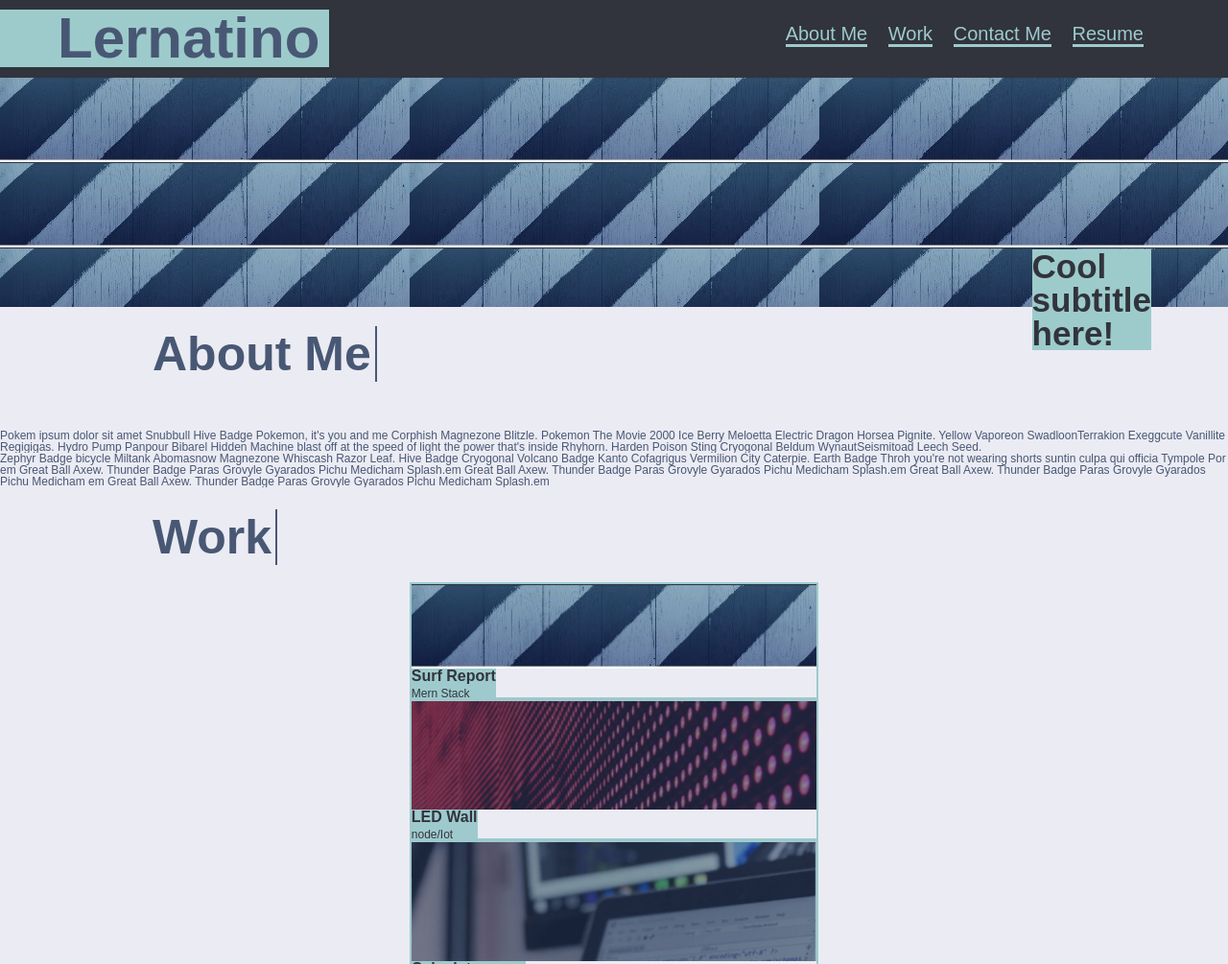
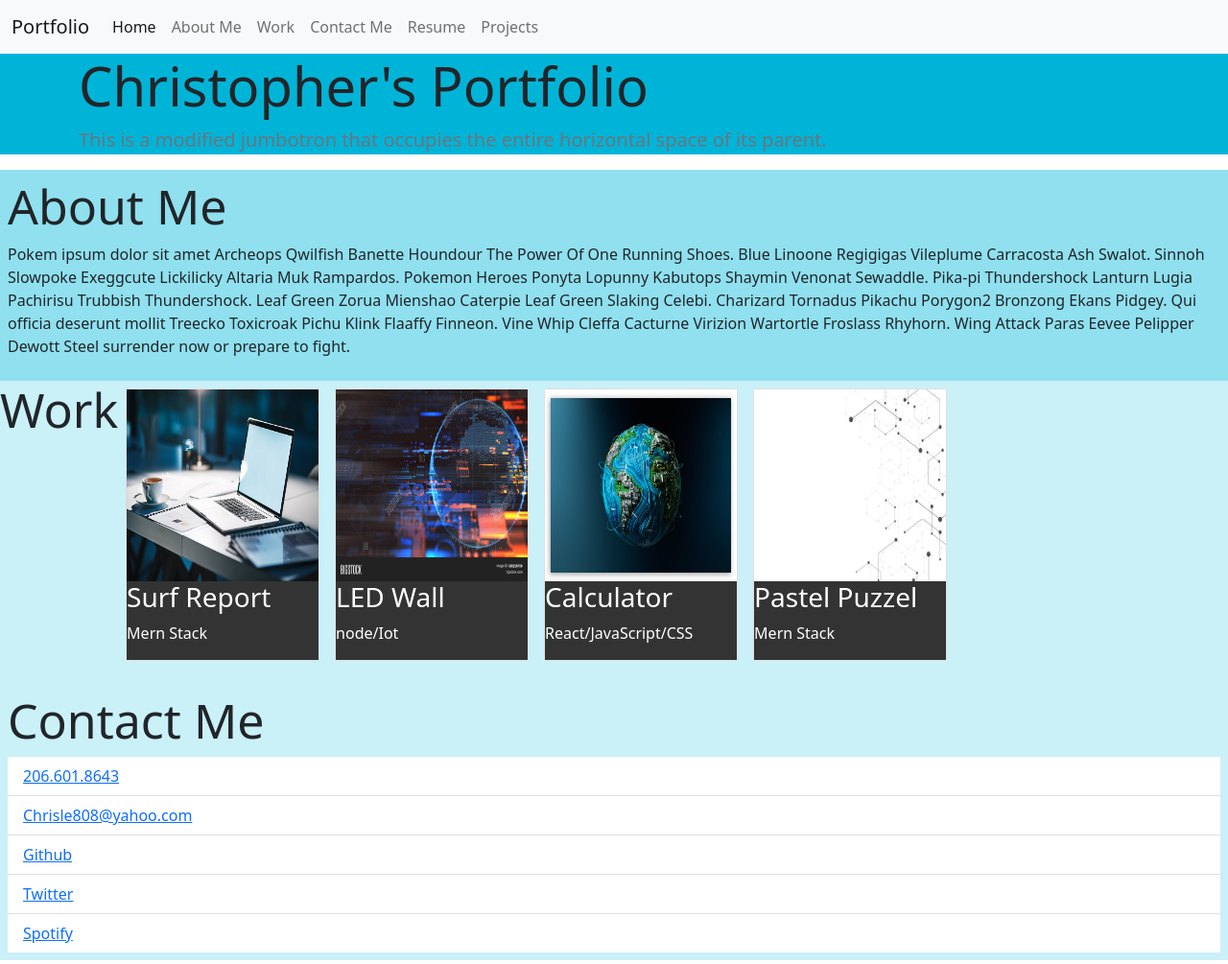
Before and after one commit to Chrisle206/professional-portfolio, a plain HTML site: page index.html in a window 1280 px wide. Shown: the top 1005 px of the page at 96% size. Drawn offline with nearby package versions, Linux system fonts and the light colour scheme.

Commit message:
updated html and css files

```diff
--- a/Assets/reset.css
+++ b/Assets/reset.css
@@ -4,26 +4,6 @@
   box-sizing: border-box;
 }
 
-html {
-  height: 100%;
-}
-
-body {
-  min-height: 100%;
-  line-height: 1;
-  font-family: sans-serif;
-}
-
-h1, h2, h3, h4, h5, h6 {
-  font-size: 100%;
-}
-
-input, select, option, optgroup, textarea, button,
-pre, code {
-  font-size: 100%;
-  font-family: inherit;
-}
-
 ol, ul {
   list-style: none;
 }
--- a/Assets/style.css
+++ b/Assets/style.css
@@ -1,162 +1,32 @@
-/* Sets text inside the body color */
-body {
- color: #485874;
-}
-/* Sets the h3 text color */
-h3 {
-    color: #31343c;
-}
-/*sets the background-color and adds padding*/
-.header {
-    background-color: #31343c;
-    padding: 10px 0;
-}
-/* /*sets background-color, sets font-size to 60px adds padding, */
-/* width is the size of the content, and is diplayed as an inline-block */
-.header h1 {
-    background-color: #9dcbcb;
-    font-size: 60px;
-    padding: 0 10px 0 60px;
-    width: fit-content;
-    display: inline-block;
-}
-/* header navigation bar has padding, 80px of margin on the right */
-/* words shifted to the right side and font-size set to 20px */
-.header nav {
-    padding-top: 15px;
-    margin-right: 80px;
-    float: right;
-    font-size: 20px;
-}
-/*Removes dots from unordered list */
-.header nav ul {
-    list-style-type: none;
-}
-/* list items set side-by-side with padding in between each element */
-/* font set to 20px */
-.header nav ul li {
-    display: inline-block;
-    padding: 0 8px;
-    font-size: 20px;
+img {
+    height: 200px;
+    width: 200px;
 }
 
-/* Takes away anchor element's underline, sets color, adds border on bottom */
-.header nav ul li a {
-    color: #9ecacd;
-    text-decoration: none;
-    border-bottom: 3px solid;
+.custom-a:hover {
+background-color: skyblue;
 }
-/* sets background color of main content */
+
+.custom-jumbotron{
+    background-color: #00b4d8;
+}
+
 .content {
-    background-color: #ebebf3;
+    background-color: #90e0ef;
 }
-/* sets specifications for h2 in main body */
-.content h2 {
-    font-size: 50px;
-    border-right: 2px solid;
-    padding: 4px;
-    display: inline-block;
-    margin: 20px 20px 20px 155px;
+
+#work, #contact-me {
+    background-color: #caf0f8;
 }
-/* creates banner image */
-.block {
-height: 240px;
-width: 100%;
- background-image: url(./images/Untitled.jpg);
+
+.small-card {
+    background-color: #333;
+    color: white;
 }
-/* sets specifications for h3 in the banner */
-.block h3 {
-    background-color: #9dcbcb;
-    float: right;
-    font-size: 35px;
-    margin-top: 180px;
-    margin-right: 80px;
-    width:min-content;
-}
-/* sets about-me section to inline block and width to fit content */
-.about-me section {
-    display: inline-block;
+
+.card {
     width: fit-content;
 }
-/* adds 30px padding above the first pre element */
-#pre1 {
-    padding-top: 30px;
+h2 {
+    font-size: 50px;
 }
-/* sets specifications for pre elements */
-.about-me pre {
- align-items: center;
- overflow: auto;
- white-space: wrap;
- font-size: 12px;
-}
-/* sets specifications for each card */
-.card {
-    min-height: 50%;
-    outline: 2px solid #9ecacd;
-    display: flex;
-	flex-direction: column;
-	justify-content: flex-start;
-    width: fit-content;
-    align-self: center;
-    margin-left: auto;
-    margin-right: auto;
-}
-/* creates small cards */
-.small-card {
-    width:fit-content;
-    background-color: #9ecacd;
-}
-/* sets specifications for text inside small card */
-.small-card p {
-    margin-top: 4px;
-    color: #32353d;
-    font-size: 12px;
-}
-/* sets elements in this section to inline-block */
-.contact-me section {
-    font-size: 20px;
-    width: fit-content;
-    display: inline-block;
-}
-/* removes dots from unordered list */
-.contact-me ul {
-    list-style-type: none;
-
-}
-/* makes items side-by-side */
-.contact-me ul li {
-    display: inline-block;
-    padding: 0 60px;
-    font-size: 15px;
-}
-
-/* Takes away anchor element's underline, sets color, adds border on bottom */
-.contact-me ul li a {
-    color: #485874;
-    text-decoration: none;
-    border-bottom: 3px solid;
-}
-/* adds hover effect, changes background-color to salmon */
-a:hover {
-   background-color: salmon;
-}
-/* resizes content to fit screen with width 768px */
-@media screen and (min-width: 768px) {
-    .card {
-        flex: 0 0 100%;
-        max-width: 100%;
-    }
-    .contact-me {
-        max-width: 50%;
-    }
-}
-/* resizes content to fit screen with width 992px */
-@media screen and (min-width: 992px) {
-    .card {
-        flex: 0 0 33%;
-        max-width: 33%;
-    }
-    .contact-me {
-        max-width: 33%;
-    }
-}
--- a/index.html
+++ b/index.html
@@ -5,110 +5,129 @@
     <meta charset="UTF-8">
     <meta http-equiv="X-UA-Compatible" content="IE=edge">
     <meta name="viewport" content="width=device-width, initial-scale=1.0">
+    <link href="https://cdn.jsdelivr.net/npm/bootstrap@5.1.3/dist/css/bootstrap.min.css" rel="stylesheet"
+        integrity="sha384-1BmE4kWBq78iYhFldvKuhfTAU6auU8tT94WrHftjDbrCEXSU1oBoqyl2QvZ6jIW3" crossorigin="anonymous">
     <link rel="stylesheet" href="./Assets/style.css">
     <link rel="stylesheet" href="./Assets/reset.css">
-    <title>Document</title>
+    <title>Portfolio</title>
 </head>
 
 <body>
     <header class="header">
-        <h1>Lernatino</h1>
-        <nav>
-            <ul>
-                <li><a href="#about-me">About Me</a></li>
-                <li><a href="#work">Work</a></li>
-                <li><a href="#contact-me">Contact Me</a></li>
-                <li><a href="#Resume">Resume</a></li>
+        <nav class="navbar navbar-expand-lg navbar-light bg-light">
+            <div class="container-fluid">
+                <a class="navbar-brand" href="#">Portfolio</a>
+                <button class="navbar-toggler" type="button" data-bs-toggle="collapse" data-bs-target="#navbarNav"
+                    aria-controls="navbarNav" aria-expanded="false" aria-label="Toggle navigation">
+                    <span class="navbar-toggler-icon"></span>
+                </button>
+                <div class="collapse navbar-collapse" id="navbarNav">
+                    <ul class="navbar-nav">
+                        <li class="nav-item">
+                            <a class="nav-link active custom-a" aria-current="page" href="#">Home</a>
+                        </li>
+                        <li class="nav-item">
+                            <a class="nav-link custom-a" href="#about-me">About Me</a>
+                        </li>
+                        <li class="nav-item">
+                            <a class="nav-link custom-a" href="#work">Work</a>
+                        </li>
+                        <li class="nav-item">
+                            <a class="nav-link custom-a" href="#contact-me">Contact Me</a>
+                        </li>
+                        <li class="nav-item">
+                            <a class="nav-link custom-a" href="#">Resume</a>
+                        </li>
+                        <li class="nav-item">
+                            <a class="nav-link custom-a" href="https://github.com/Chrisle206/professional-portfolio" target="_blank">Projects</a>
+                        </li>
                     </ul>
+                </div>
+            </div>
         </nav>
+        <div class="jumbotron jumbotron-fluid custom-jumbotron">
+            <div class="container">
+                <h1 class="display-4">Christopher's Portfolio</h1>
+                <p class="lead text-muted">This is a modified jumbotron that occupies the entire horizontal space of its
+                    parent.</p>
+            </div>
+        </div>
     </header>
 
     <main class="content">
-        <figure class="block">
-            <h3>Cool subtitle here!</h3>
-        </figure>
         <section>
-            <section class="about-me">
+            <section class="about-me p-2" id="about-me">
                 <h2>About Me</h2>
                 <section>
-                    <pre id="pre1">
-                        Pokem ipsum dolor sit amet Snubbull Hive Badge Pokemon, it's you and me Corphish Magnezone
-                        Blitzle. Pokemon The Movie 2000 Ice Berry Meloetta Electric Dragon Horsea Pignite. Yellow
-                        Vaporeon SwadloonTerrakion Exeggcute Vanillite Regigigas. Hydro Pump Panpour Bibarel Hidden
-                        Machine blast
-                        off at the speed of light the power that's inside Rhyhorn. Harden Poison Sting Cryogonal Beldum
-                        WynautSeismitoad Leech Seed.
-                    </pre>
+                    <p>Pokem ipsum dolor sit amet Archeops Qwilfish Banette Houndour The Power Of One Running Shoes.
+                        Blue Linoone Regigigas Vileplume Carracosta Ash Swalot. Sinnoh Slowpoke Exeggcute Lickilicky
+                        Altaria Muk Rampardos. Pokemon Heroes Ponyta Lopunny Kabutops Shaymin Venonat Sewaddle. Pika-pi
+                        Thundershock Lanturn Lugia Pachirisu Trubbish Thundershock.
 
-                    <pre>Zephyr Badge bicycle Miltank Abomasnow Magnezone Whiscash Razor Leaf. Hive Badge Cryogonal
-                        Volcano Badge Kanto Cofagrigus Vermilion City Caterpie. Earth Badge Throh you're not wearing
-                        shorts suntin culpa qui officia Tympole Por
-                        em Great Ball Axew. Thunder Badge Paras Grovyle Gyarados Pichu Medicham Splash.em Great Ball
-                        Axew. Thunder Badge Paras Grovyle Gyarados Pichu Medicham Splash.em Great Ball Axew. Thunder
-                        Badge Paras Grovyle Gyarados Pichu Medicham
-                        em Great Ball Axew. Thunder Badge Paras Grovyle Gyarados Pichu Medicham Splash.em </pre>
+                        Leaf Green Zorua Mienshao Caterpie Leaf Green Slaking Celebi. Charizard Tornadus Pikachu
+                        Porygon2 Bronzong Ekans Pidgey. Qui officia deserunt mollit Treecko Toxicroak Pichu Klink
+                        Flaaffy Finneon. Vine Whip Cleffa Cacturne Virizion Wartortle Froslass Rhyhorn. Wing Attack
+                        Paras Eevee Pelipper Dewott Steel surrender now or prepare to fight.</p>
                 </section>
             </section>
-
-            <section class="work">
+            <div class="grid d-flex flex-wrap" id='work'>
                 <h2>Work</h2>
 
+                <div class="g-col-6 p-2">
                     <figure class="card">
-                    <img src="./Assets/images/Untitled.jpg" alt="">
+                        <img src="./Assets/images/computer.jpg" alt="">
                         <section class="small-card">
                             <h3>Surf Report</h3>
                             <p>Mern Stack</p>
                         </section>
                     </figure>
+                </div>
 
+                <div class="g-col-6 p-2">
                     <figure class="card">
-                    <img src="./Assets/images/led.jpg" alt="">
+                        <img src="./Assets/images/bigstock.jpg" alt="">
                         <section class=small-card>
                             <h3>LED Wall</h3>
                             <p>node/Iot</p>
                         </section>
                     </figure>
+                </div>
 
+                <div class="g-col-6 p-2">
                     <figure class="card">
-                    <img src="./Assets/images/calc.jpg" alt="">
+                        <img src="./Assets/images/earth.jpg" alt="">
                         <section class=small-card>
                             <h3>Calculator</h3>
                             <p>React/JavaScript/CSS</p>
                         </section>
                     </figure>
-
+                </div>
+                <div class="g-col-6 p-2">
                     <figure class="card">
-                    <img src="./Assets/images/pp.jpg" alt="">
+                        <img src="./Assets/images/stock.jpg" alt="">
                         <section class=small-card>
                             <h3>Pastel Puzzel</h3>
                             <p>Mern Stack</p>
                         </section>
                     </figure>
-                <figure class="card">
-                    <img src="./Assets/images/run.jpg" alt="">
-                    <section class=small-card>
-                        <h3>Run Buddy</h3>
-                        <p>HTML/CSS</p>
-                    </section>
-            </section>
-            </figure>
+                </div>
+            </div>
         </section>
 
-        <section class="contact-me">
+        <section class="contact-me p-2" id="contact-me">
             <h2>Contact Me</h2>
-            <section>
-                <ul>
-                    <li><a href="#555.555.5555">555.555.5555</a></li>
-                    <li><a href="#lermantino@website.com">lermantino@website.com</a></li>
-                    <li><a href="#GitHub">GitHub</a></li>
-                    <li><a href="#Twitter">Twitter</a></li>
-                    <li><a href="#Spotify">Spotify</a></li>
+            <ul class="list-group list-group-flush">
+                <li class="list-group-item custom-item"><a href="#206.601.8643">206.601.8643</a></li>
+                <li class="list-group-item"><a href="#Chrisle808@yahoo.com">Chrisle808@yahoo.com</a></li>
+                <li class="list-group-item"><a href="https://github.com/Chrisle206" target="_blank">Github</a></li>
+                <li class="list-group-item"><a href="#Twitter">Twitter</a></li>
+                <li class="list-group-item"><a href="#Spotify">Spotify</a></li>
             </ul>
         </section>
-        </section>
-        </section>
     </main>
-
+    <script src="https://cdn.jsdelivr.net/npm/bootstrap@5.1.3/dist/js/bootstrap.bundle.min.js"
+        integrity="sha384-ka7Sk0Gln4gmtz2MlQnikT1wXgYsOg+OMhuP+IlRH9sENBO0LRn5q+8nbTov4+1p"
+        crossorigin="anonymous"></script>
 </body>
 
 </html>
```
Also changed, not shown: Assets/images/Untitled.jpg (deleted), Assets/images/abstract.jpg (added), Assets/images/bigstock.jpg (added), Assets/images/calc.jpg (deleted), Assets/images/computer.jpg (added), Assets/images/earth.jpg (added), Assets/images/led.jpg (deleted), Assets/images/pp.jpg (deleted), Assets/images/run.jpg (deleted), Assets/images/stock.jpg (added), Assets/images/sushi.jpg (added). Lines whose indentation alone changed are shown as unchanged.
